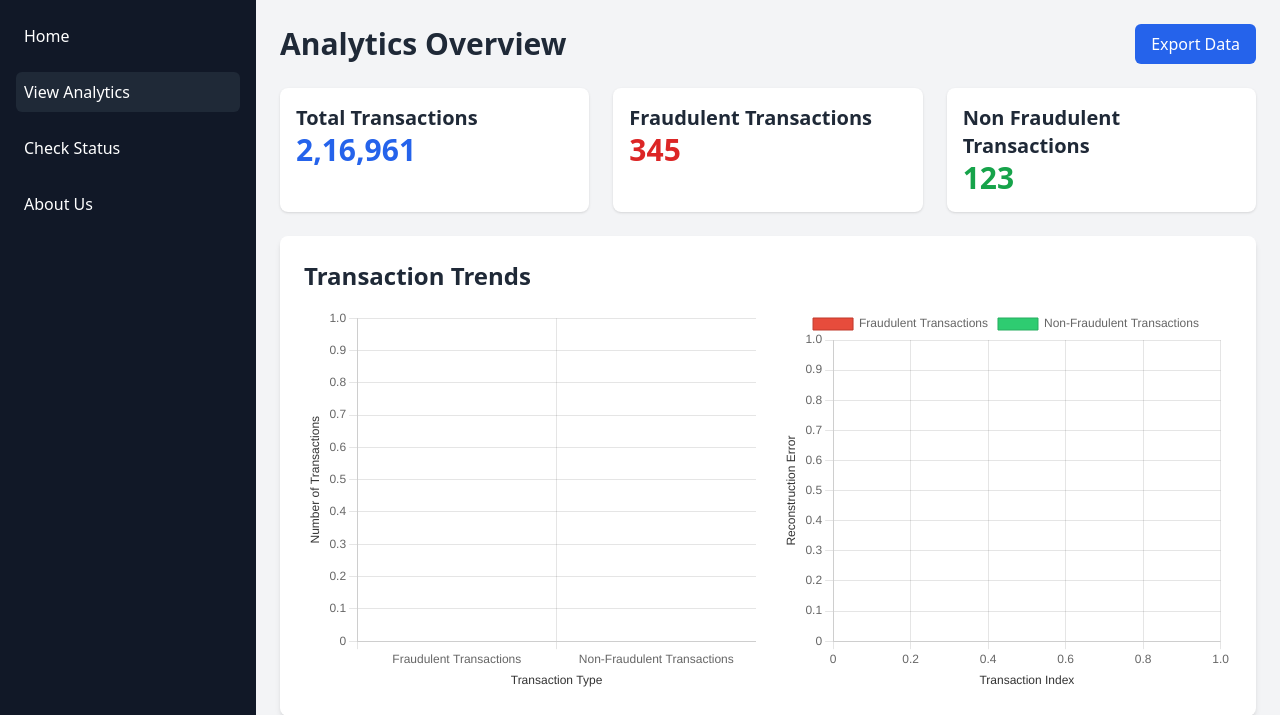
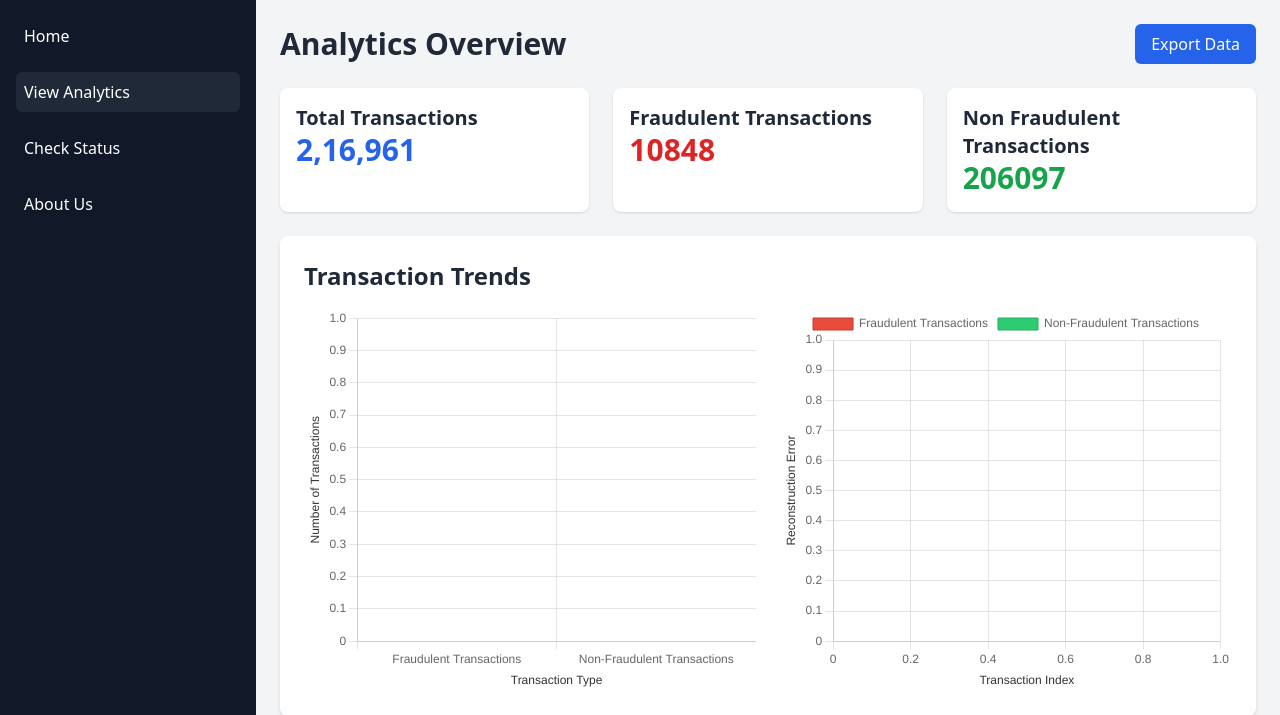
Before and after one commit to MubbassirKhan/fraud-detection, a FastAPI app: page /analytics in a window 1280 px wide. Shown: the part 64-779 px from the top of the page. Run offline with FastAPI, Linux system fonts and the light colour scheme; data that the repository does not hold is empty; parts of the project's set-up code (start-up, migrations or seed data) failed here and were passed over; some libraries are stand-ins or nearby versions.

Commit message:
Anomalies updated

```diff
--- a/templates/analytics.html
+++ b/templates/analytics.html
@@ -53,11 +53,11 @@
                     </div>
                     <div class="bg-white shadow rounded-lg p-4">
                         <h2 class="text-xl font-bold text-gray-800">Fraudulent Transactions</h2>
-                        <p class="text-3xl font-bold text-red-600">345</p>
+                        <p class="text-3xl font-bold text-red-600">10848</p>
                     </div>
                     <div class="bg-white shadow rounded-lg p-4">
                         <h2 class="text-xl font-bold text-gray-800">Non Fraudulent Transactions</h2>
-                        <p class="text-3xl font-bold text-green-600">123</p>
+                        <p class="text-3xl font-bold text-green-600">206097</p>
                     </div>
                 </div>
 
```
